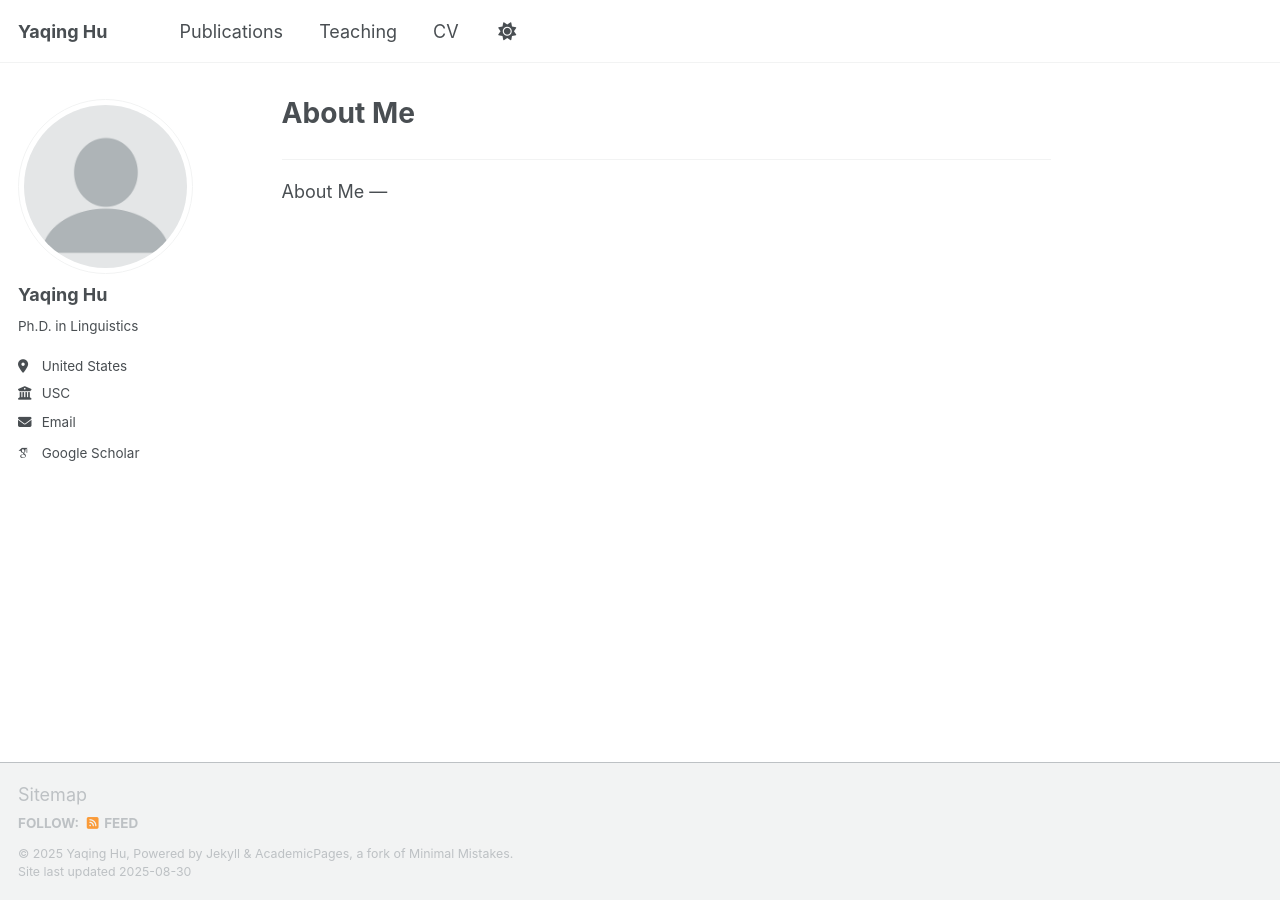
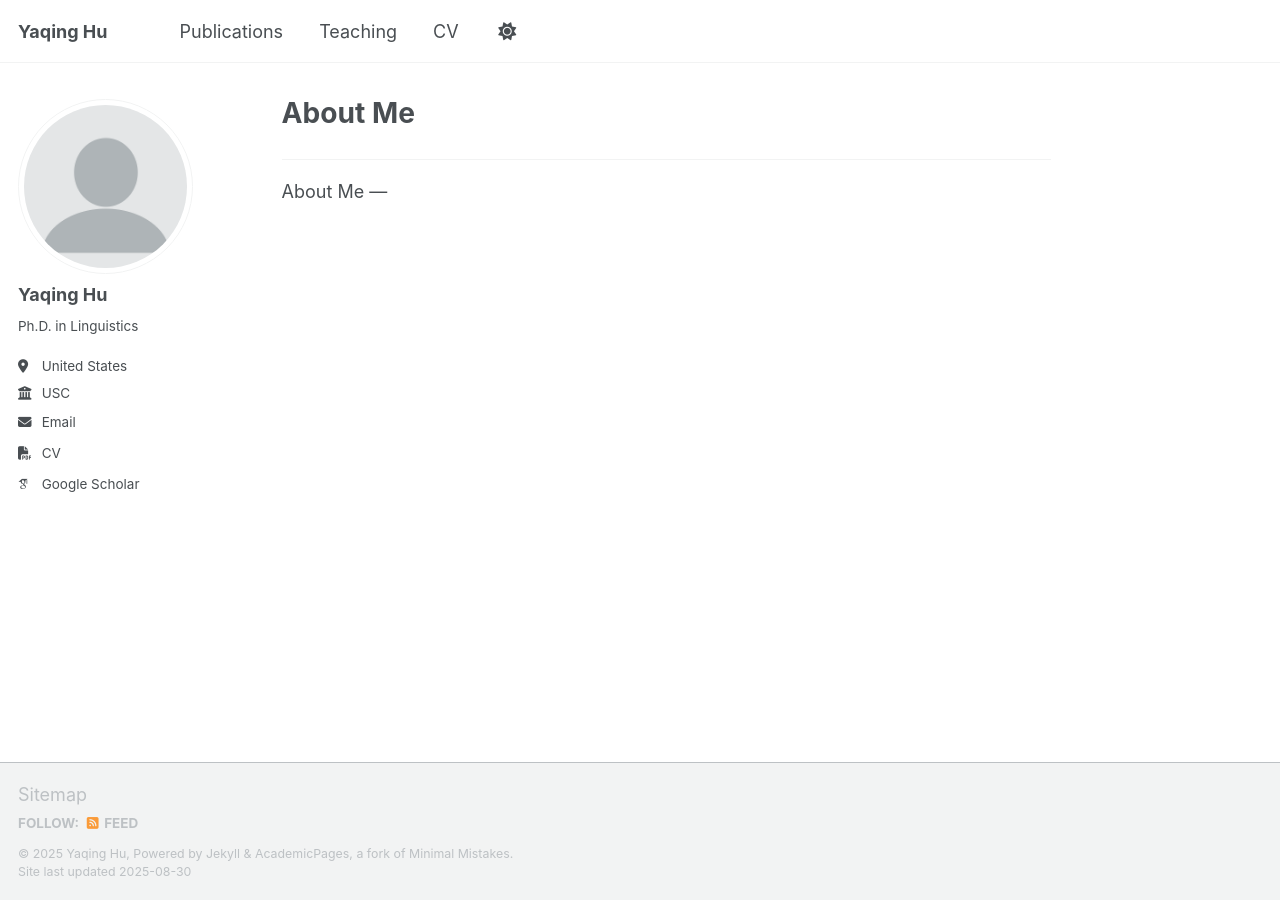
Before and after one commit to Yaqing-Hu/Yaqing-Hu.github.io, a Jekyll site: the page built from _pages/about.md, in a window 1280 px wide. Built offline with Jekyll 4.4.1, drawn with Linux system fonts in a browser that asks for light colours; some web fonts are replaced; a script that is not in the unit is left out.

Commit message:
Update author-profile.html

```diff
--- a/_includes/author-profile.html
+++ b/_includes/author-profile.html
@@ -36,6 +36,11 @@
       {% if author.email %}
         <li><a href="mailto:{{ author.email }}"><i class="fas fa-fw fa-envelope icon-pad-right" aria-hidden="true"></i>{{ site.data.ui-text[site.locale].email_label | default: "Email" }}</a></li>
       {% endif %}
+      {% raw %}<li>
+        <a href="{{ '/files/Yaqing_Hu_CV.pdf' | relative_url }}" target="_blank" rel="noopener">
+        <i class="fas fa-fw fa-file-pdf icon-pad-right" aria-hidden="true"></i>CV
+        </a>
+        </li>{% endraw %}
 
       <!-- Font Awesome and Academicons icons / Academic websites -->
       {% if author.academia %}
```
